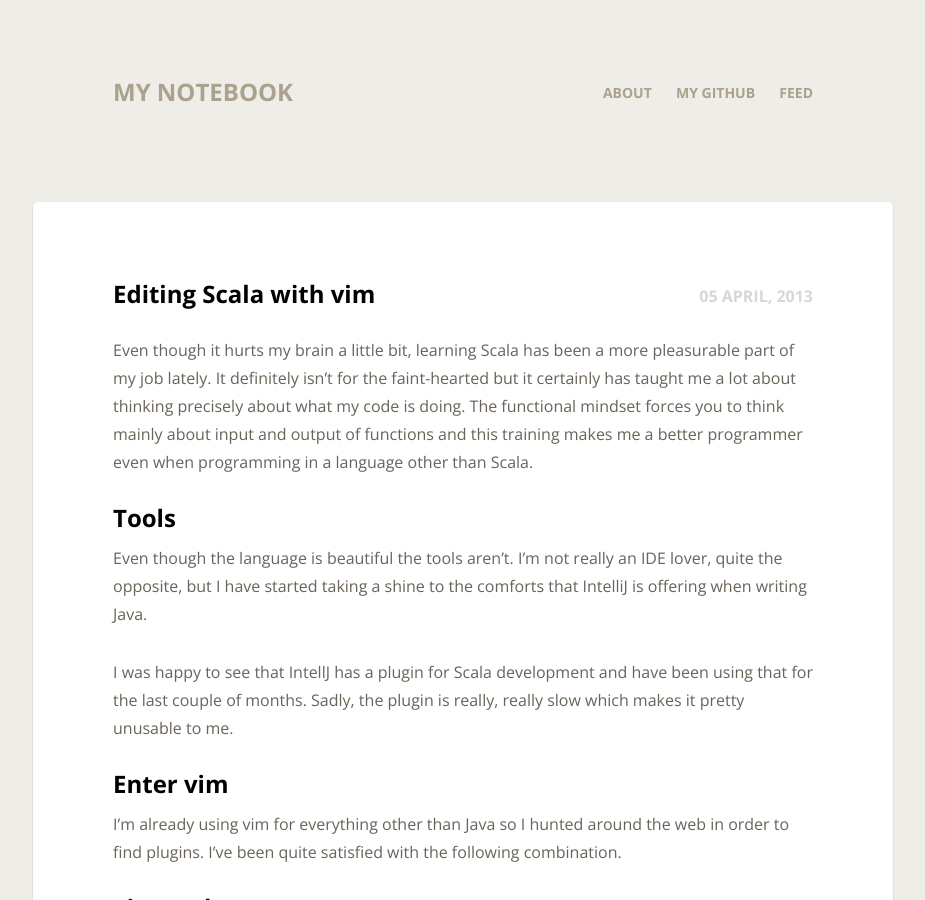
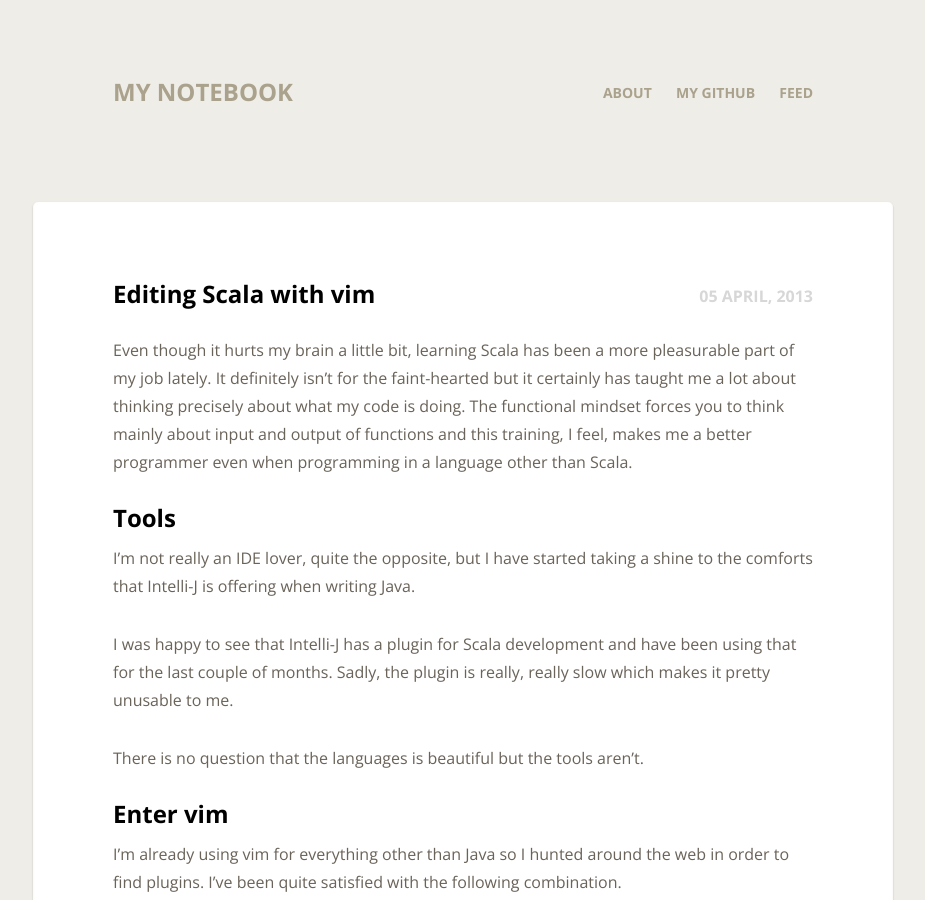
Before and after one commit to leonardehrenfried/blog, a Jekyll site: the page built from _posts/2013-04-05-editing-scala-with-vim.md, in a window 1280 px wide and 900 px high. Shown: the whole window, without its empty margins (177-1102 px from the left). Built offline with Jekyll 4.4.1, drawn with Linux system fonts in a browser that asks for light colours; nearby versions of some CDN libraries; Markdown is read by kramdown in place of the engine named in the settings; comment, search, counter and statistics services are not loaded.

Commit message:
Improve phrasing

```diff
--- a/_posts/2013-04-05-editing-scala-with-vim.md
+++ b/_posts/2013-04-05-editing-scala-with-vim.md
@@ -13,17 +13,18 @@
 a more pleasurable part of my job lately. It definitely isn't for the
 faint-hearted but it certainly has taught me a lot about thinking precisely about
 what my code is doing. The functional mindset forces you to think mainly about
-input and output of functions and this training makes me a better programmer
+input and output of functions and this training, I feel, makes me a better programmer
 even when programming in a language other than Scala.
 
 ####Tools
-Even though the language is beautiful the tools aren't. I'm not really an IDE
-lover, quite the opposite, but I have started taking a shine to the
-comforts that IntelliJ is offering when writing Java.
+I'm not really an IDE lover, quite the opposite, but I have started taking a shine to the
+comforts that Intelli-J is offering when writing Java.
 
-I was happy to see that IntellJ has a plugin for Scala development and have
+I was happy to see that Intelli-J has a plugin for Scala development and have
 been using that for the last couple of months. Sadly, the plugin is really,
 really slow which makes it pretty unusable to me.
+
+There is no question that the languages is beautiful but the tools aren't.
 
 ####Enter vim
 
```
Also changed, not shown: _posts/2012-04-10-backing-up-your-gmail-account-with-a-synology-nas-using-getmail.md (+4 -3 lines).
